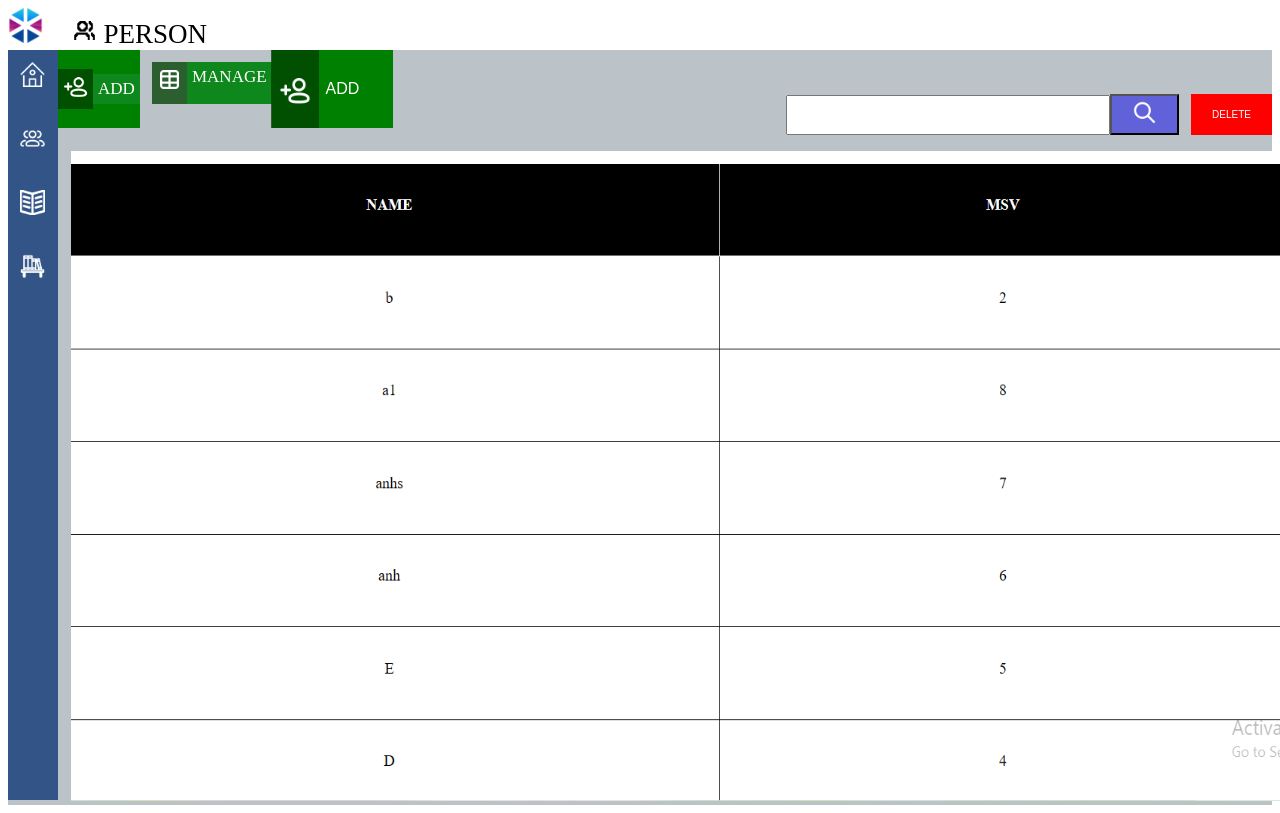
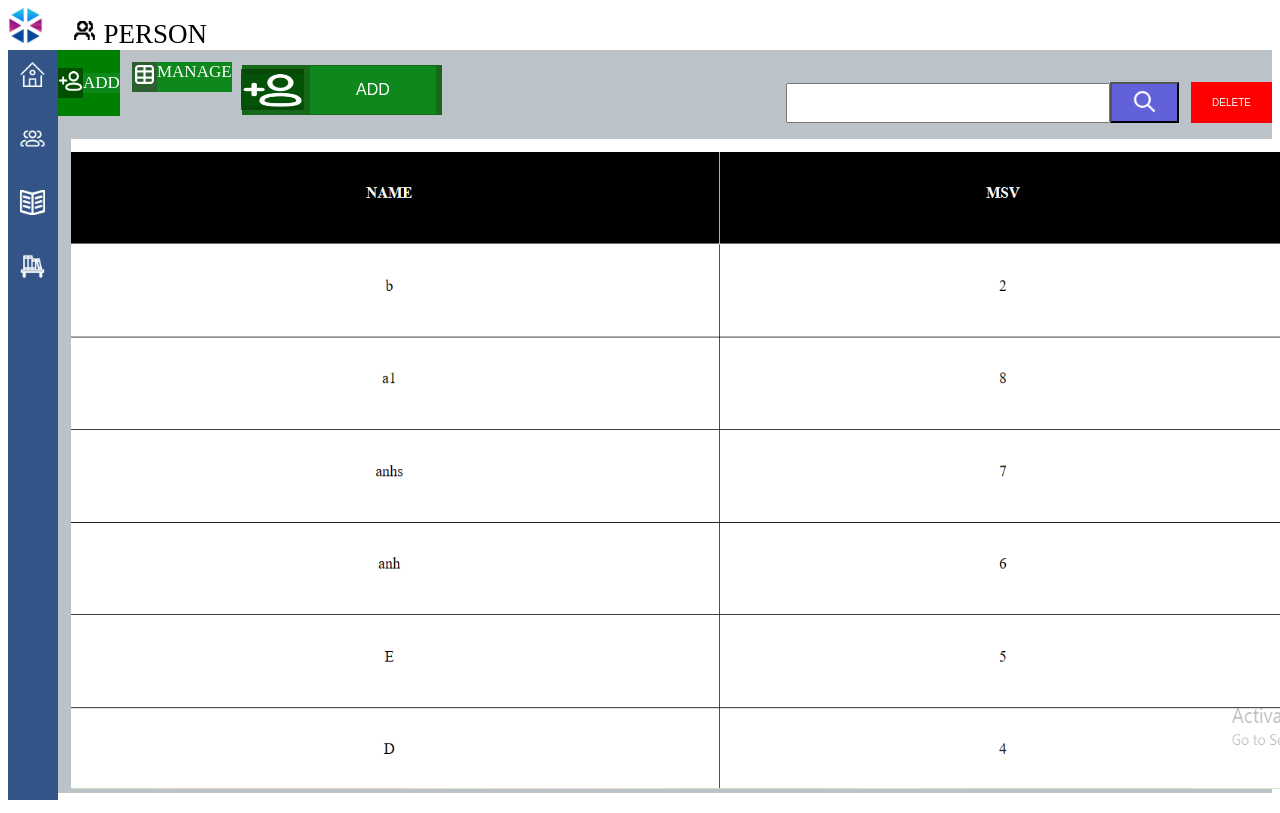
Before and after one commit to goddod1/library, a PHP site: page /?option=home in a window 1280 px wide; the page is wider, and only the part inside the window is pictured. Run offline with PHP 8.4, Linux system fonts and the light colour scheme.

Commit message:
init code
add

```diff
--- a/css/person.css
+++ b/css/person.css
@@ -6,10 +6,10 @@ div.scrollmenu {
 
   div.scrollmenu a {
     display: inline-block;
-    color: black;;
+    color: white;;
     background-color: rgb(14, 136, 28);;
     text-align: center;
-    padding: 5px;
+
     text-decoration: none;
   }
 
@@ -45,29 +45,32 @@ div.scrollmenu {
     margin-left: 5%;
   }
 .btn-person{
-  background-color: green;
+  margin-top: 15px;
+  margin-left: 10px;
+  background-color: rgb(24, 104, 28);
   display: flex;
   align-items:center;
   color: white;
-  width: 10%;
-  height: 78px;
+  width: 200px;
+  height: 50px;
   border: none;
 }
 .btn-add{
   background-color: rgba(2, 66, 2, 0.766);
-  font-size: 50%;
-  height: 4.9rem;
-  width: 3rem;
+
+  height: 2rem;
+  width: 40%;
   position: relative;
   left: -0.4rem;
 
 }
 
 .icon--img {
+  background-color: rgba(2, 66, 2, 0.766);
   position: relative;
-  top: 1.5rem;
-  height: 2rem;
-  width: 2rem;
+  top:-0.3rem;
+  height: 2.55rem;
+  width: 100%;
 
 }
 
@@ -76,4 +79,29 @@ div.scrollmenu {
   align-items: center;
   justify-content: center;
   font-size: 1rem;
+  position: relative;
+  width: 80%;
+
+  padding-top: 8%;
+  padding-bottom: 8%;
+
 }
+
+@media (min-width: 1025px) {
+  .btn-person {
+    width: 200px;
+  }
+}
+
+@media (min-width: 800px) and (max-width: 1024px) {
+  .btn-person{
+    width: 150px;
+  }
+}
+
+@media (max-width: 480px) {
+  .btn-person{
+    width: 100px;
+  }
+
+}
--- a/view/person.php
+++ b/view/person.php
@@ -6,9 +6,9 @@
   <!-- <a href="?option=book"><img src="book-svg
   repo-com.png" wwidth="25" height="25"></a> -->
     <button class="btn-person">
-        <div class="btn-add"><img class="icon--img" src="user-add-svgrepo-com.png" width="25" height="25">
-        </div>
-         <span class="title--btn">ADD</span>
+        <a class="btn-add" href="#" onclick="openPopup()"><img class="icon--img" src="user-add-svgrepo-com.png" width="25" height="25"></a>
+
+        <a class="title--btn" href="#" onclick="openPopup()">ADD</a>
     </button>
 </div>
 
```
